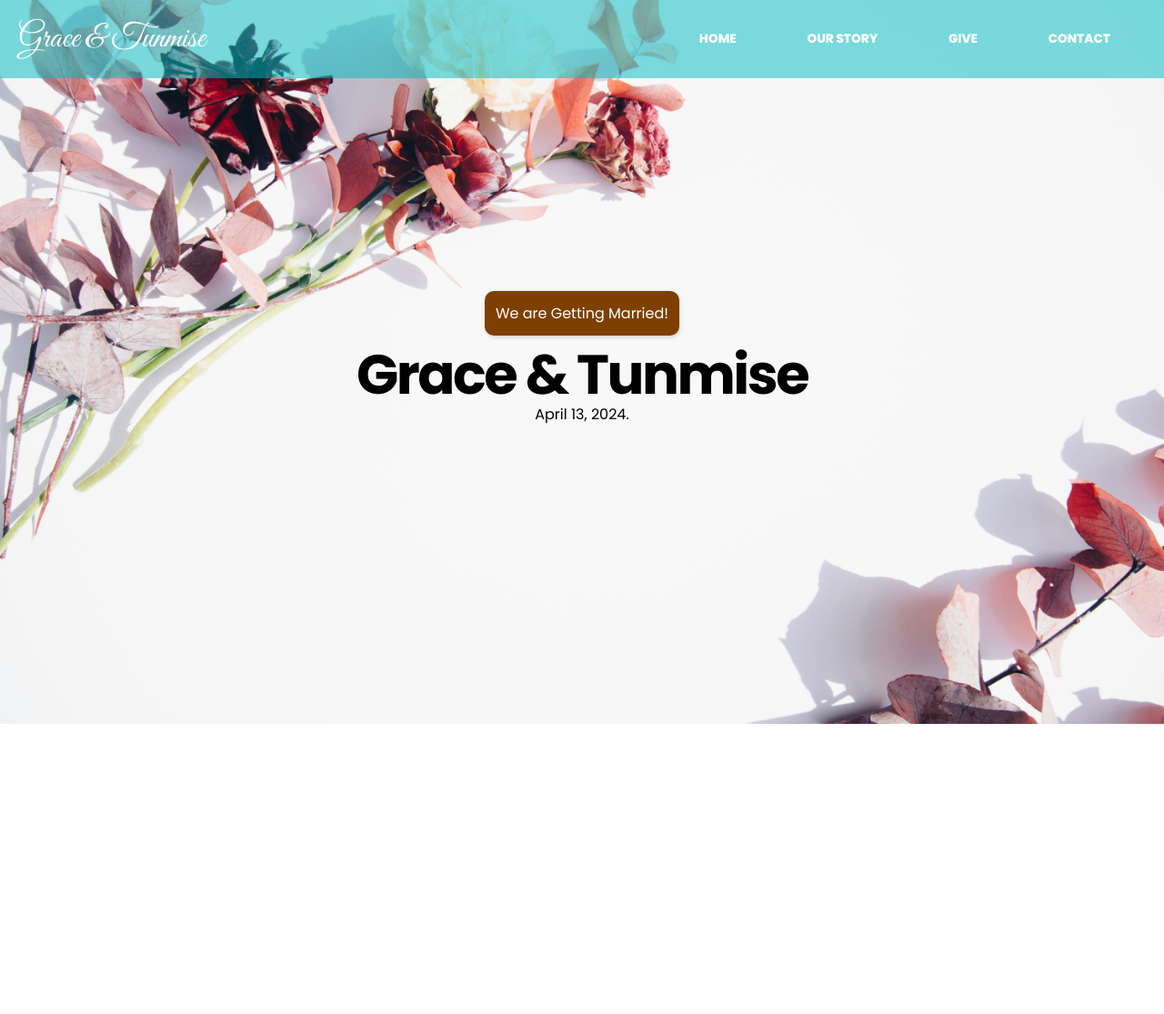
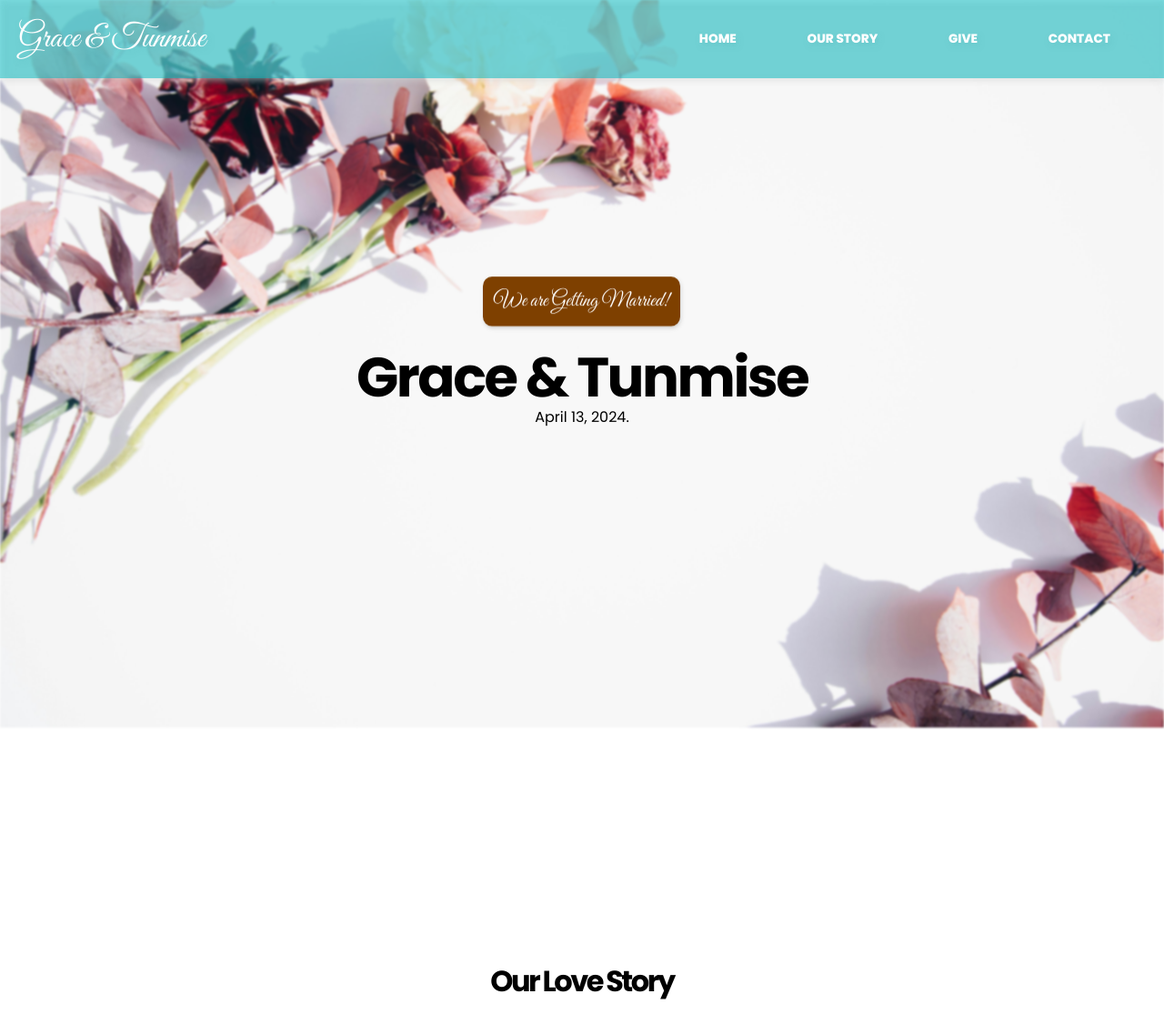
Before and after one commit to IsraelPhilips/Wedding-Landing-Page, a React (Create React App) app: page / in a window 1280 px wide. Shown: the whole page at 91% size. Before the commit the page ends 803 px from the top, so only its background shows below. Built offline with nearby package versions, Linux system fonts and the light colour scheme; a web font is replaced by a local one.

Commit message:
top fold animate

```diff
--- a/package.json
+++ b/package.json
@@ -8,6 +8,7 @@
     "@testing-library/user-event": "^13.5.0",
     "animate.css": "^4.1.1",
     "react": "^18.2.0",
+    "react-animate-on-scroll": "^2.1.7",
     "react-animation-on-scroll": "^5.1.0",
     "react-dom": "^18.2.0",
     "react-helmet": "^6.1.0",
--- a/public/index.html
+++ b/public/index.html
@@ -15,6 +15,8 @@
       user's mobile device or desktop. See https://developers.google.com/web/fundamentals/web-app-manifest/
     -->
     <link rel="manifest" href="%PUBLIC_URL%/manifest.json" />
+
+    <link rel="stylesheet" href="https://cdnjs.cloudflare.com/ajax/libs/animate.css/3.5.2/animate.min.css" />
     <!--
       Notice the use of %PUBLIC_URL% in the tags above.
       It will be replaced with the URL of the `public` folder during the build.
--- a/src/App.css
+++ b/src/App.css
@@ -27,7 +27,9 @@ p,h1,h2,h3,h4 {
 }
 
 .navbar {
-
+  position: fixed;
+  width: 100%;
+  z-index: 100;
 }
 
 .the-nav {
@@ -41,6 +43,7 @@ p,h1,h2,h3,h4 {
   justify-content: space-between;
   padding: 20px;
   background-color: #00bdc382;
+  filter: drop-shadow(2px 3px 3px lightgrey);
 }
 
 .nav-date {
@@ -200,8 +203,8 @@ p,h1,h2,h3,h4 {
   height: 100vh;
   object-fit: cover;
   object-position: center;
-  margin-top: -90px;
-  filter: blur(50%);
+  /* margin-top: -90px; */
+  filter: blur(.9px);
   z-index: -10;
 }
 
@@ -219,13 +222,15 @@ p,h1,h2,h3,h4 {
 }
 
 .intro-text h2 {
-  font-size: 100%;
+  font-size: 140%;
   font-weight: 400;
   padding: 12px;
   color: white;
   border-radius: 10px;
   background-color: #7e4000;
   filter: drop-shadow(1px 2px 2px lightgrey);
+  font-family: 'Great Vibes', cursive;
+  animation: bounce 1.5s infinite forwards;
 }
 
 .intro-text h1 {
@@ -233,4 +238,23 @@ p,h1,h2,h3,h4 {
   font-size: 380%;
   line-height: 1;
   letter-spacing: -2.5px;
+  animation: skew 1.5s 1 forwards;
 }
+
+
+@keyframes skew {
+  0% {transform: scale(0.9); opacity: .2;}
+  25% {transform: scale(1.2);}
+  100% {transform: scale(1); opacity: 1;}
+}
+
+.love-story {
+  padding: 20px;
+  padding-top: 20%;
+}
+
+.love-text h1 {
+  text-align: center;
+  line-height: 1;
+  letter-spacing: -2.5px;
+}
--- a/src/App.js
+++ b/src/App.js
@@ -2,6 +2,7 @@ import logo from './logo.svg';
 import './App.css';
 import Navbar from './Homepage/navbar';
 import Intro from './Homepage/intro';
+import Story from './Homepage/story';
 
 
 function App() {
@@ -10,6 +11,7 @@ function App() {
       <div className='page'>
         <Navbar />
         <Intro />
+        <Story />
       </div>
     </div>
   );
--- a/src/Homepage/intro.js
+++ b/src/Homepage/intro.js
@@ -18,6 +18,9 @@ import Mar from '../images/married.jpg';
 import Mar2 from '../images/married2.jpg';
 import Mar3 from '../images/married3.jpg';
 
+import "animate.css/animate.min.css";
+import { AnimationOnScroll } from 'react-animation-on-scroll';
+import ScrollAnimation from 'react-animate-on-scroll';
 
 function Intro() {
 
@@ -44,15 +47,18 @@ function Intro() {
       <div className="intro-img">
         <img src={Se} />
       </div> */}
-      <div className="bg-img">
-        <img src={Mar2} />
-      </div>
+      {/* <AnimationOnScroll animateIn="fadeIn" animateOut="fadeOut" duration=".2" className="bg-img"> */}
+        <div className="bg-img">
+          <img src={Mar2} />
+        </div>
+      {/* </AnimationOnScroll> */}
 
       <div className="intro-text">
         <h2>We are Getting Married!</h2>
         <h1>Grace & Tunmise</h1>
         <p>April 13, 2024.</p>
       </div>
+
     </div>
   );
 }
--- /dev/null
+++ b/src/Homepage/story.js
@@ -0,0 +1,30 @@
+import Mar from '../images/married.jpg';
+import Mar2 from '../images/married2.jpg';
+import Mar3 from '../images/married3.jpg';
+
+import "animate.css/animate.min.css";
+import { AnimationOnScroll } from 'react-animation-on-scroll';
+import ScrollAnimation from 'react-animate-on-scroll';
+
+
+function Story() {
+
+  return (
+    <div className="love-story">
+
+      {/* <AnimationOnScroll animateIn="fadeIn" animateOut="fadeOut" duration=".2" className="bg-img"> */}
+
+      {/* </AnimationOnScroll> */}
+
+      <div className='love-text'>
+        <h1>Our Love Story</h1>
+      </div>
+
+      <div className="story">
+
+      </div>
+    </div>
+  );
+}
+
+export default Story;
```
Also changed, not shown: 1 other file (tests, documents, lock files or other folders).
